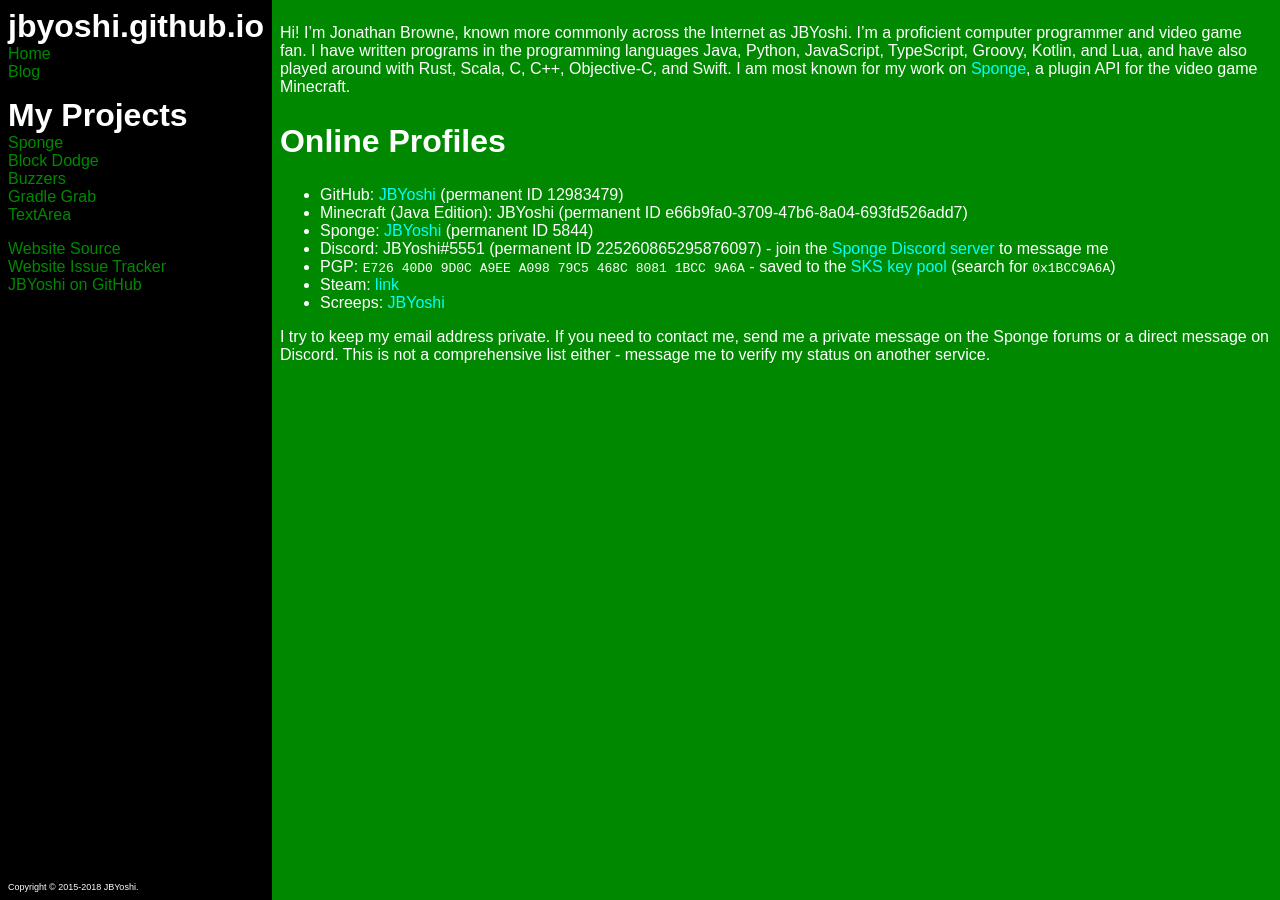
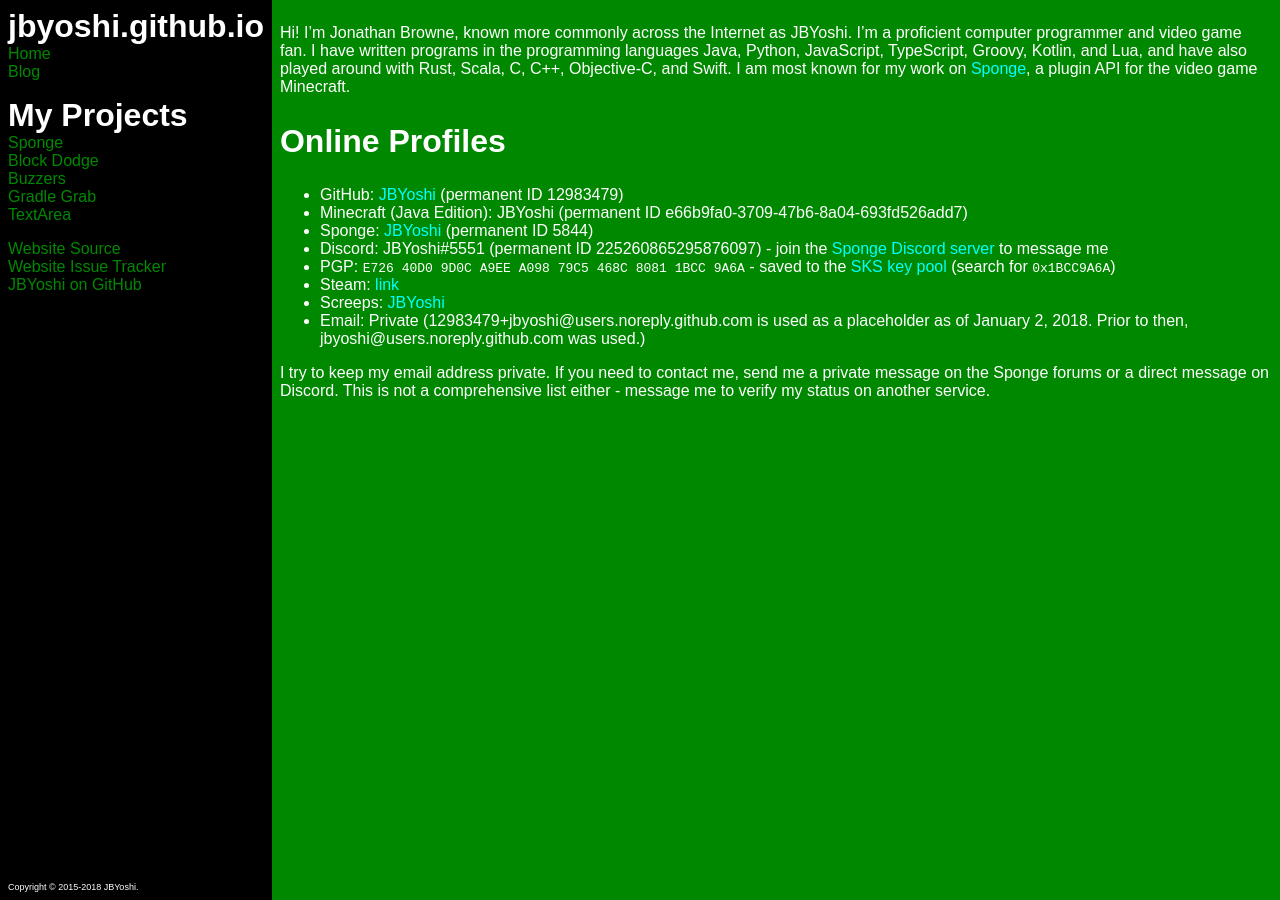
Before and after one commit to JBYoshi/jbyoshi.github.io, a Jekyll site: the page built from index.md, in a window 1280 px wide. Built offline with Jekyll 4.4.1, drawn with Linux system fonts in a browser that asks for light colours.

Commit message:
Add my GitHub noreply email to the list - just updated.
I just changed my GitHub noreply address to add the permanent user ID. This is a test commit; I will put up a blog post shortly with details.

```diff
--- a/index.md
+++ b/index.md
@@ -15,5 +15,6 @@
 - PGP: `E726 40D0 9D0C A9EE A098 79C5 468C 8081 1BCC 9A6A` - saved to the [SKS key pool](https://sks-keyservers.net) (search for `0x1BCC9A6A`)
 - Steam: [link](https://steamcommunity.com/profiles/76561194504664850)
 - Screeps: [JBYoshi](https://screeps.com/a/#!/profile/JBYoshi)
+- Email: Private (12983479+jbyoshi@users.noreply.github.com is used as a placeholder as of January 2, 2018. Prior to then, jbyoshi@users.noreply.github.com was used.)
 
 I try to keep my email address private. If you need to contact me, send me a private message on the Sponge forums or a direct message on Discord. This is not a comprehensive list either - message me to verify my status on another service.
```
